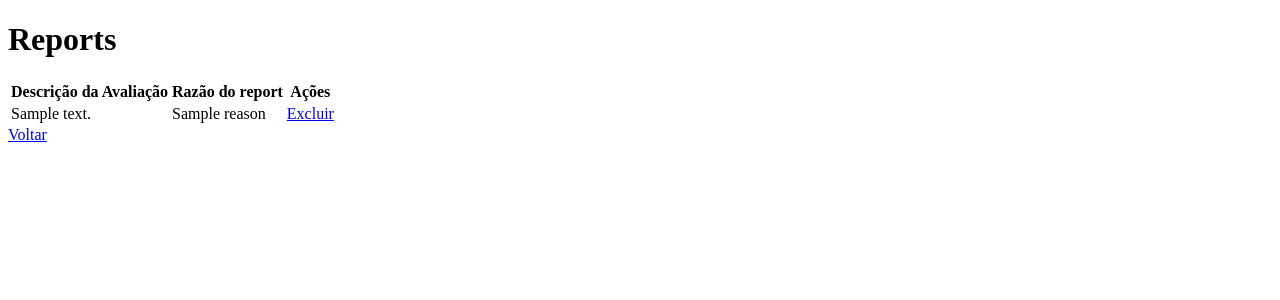
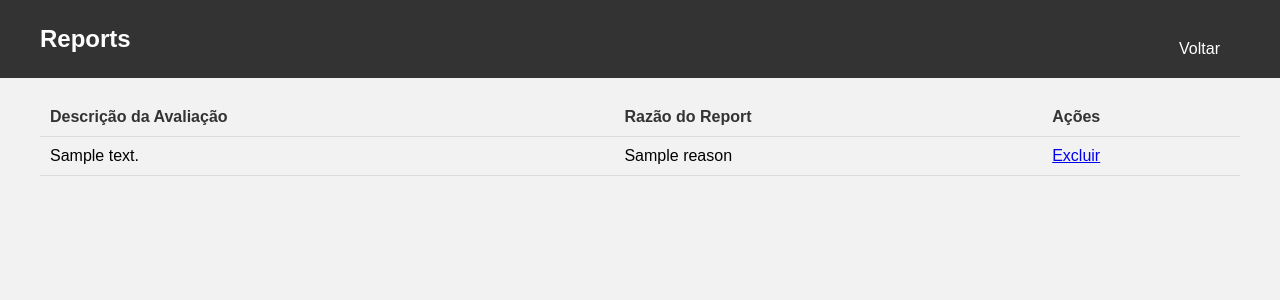
Before and after one commit to tutusl/projeto_individual_bd, a Flask app: template backend/templates/reports.html in a window 1280 px wide. Shown: the top 300 px of the page. Run offline with Flask 3, Linux system fonts and the light colour scheme; the template is opened without the code that fills it: most values are stand-ins (such as "Sample title", 1, 10 or a date in 2020); parts of the project's set-up code (start-up, migrations or seed data) failed here and were passed over.

Commit message:
making more beatiful the reports

```diff
--- a/backend/templates/reports.html
+++ b/backend/templates/reports.html
@@ -1,15 +1,108 @@
 <!DOCTYPE html>
 <html>
+
 <head>
     <title>Reports</title>
+    <style>
+        /* Estilos CSS */
+        body {
+            font-family: Arial, sans-serif;
+            margin: 0;
+            padding: 0;
+            background-color: #f2f2f2;
+        }
+
+        .header-container {
+            background-color: #333;
+            padding: 10px 0;
+            width: 100%;
+        }
+
+        .header {
+            display: flex;
+            justify-content: space-between;
+            align-items: center;
+            margin: 0 auto;
+            padding: 0 20px;
+            max-width: 1200px;
+            /* Definir uma largura máxima para limitar a largura da header */
+            color: #fff;
+        }
+
+        .header-title {
+            font-size: 24px;
+            margin: 0;
+        }
+
+        .logout-button {
+            margin-top: 20px;
+            background-color: #333;
+            color: #fff;
+            border: none;
+            padding: 10px 20px;
+            border-radius: 5px;
+            cursor: pointer;
+            text-decoration: none;
+        }
+
+        .content-container {
+            margin: 0 auto;
+            padding: 20px;
+            max-width: 1200px;
+            /* Definir uma largura máxima para limitar a largura do conteúdo */
+        }
+
+        .report-table {
+            width: 100%;
+            border-collapse: collapse;
+        }
+
+        .report-table th,
+        .report-table td {
+            padding: 10px;
+            text-align: left;
+            border-bottom: 1px solid #ddd;
+        }
+
+        .report-table th {
+            background-color: #f2f2f2;
+            color: #333;
+        }
+
+        .report-table tr:hover {
+            background-color: #f9f9f9;
+        }
+
+        .back-button {
+            margin-top: 20px;
+            background-color: #333;
+            color: #fff;
+            border: none;
+            padding: 10px 20px;
+            border-radius: 5px;
+            cursor: pointer;
+            text-decoration: none;
+        }
+
+        .back-button:hover {
+            background-color: #555;
+        }
+    </style>
 </head>
+
 <body>
-    <h1>Reports</h1>
-    <table>
+    <div class="header-container">
+        <div class="header">
+            <h1 class="header-title">Reports</h1>
+            <a href="/home" class="logout-button">Voltar</a>
+        </div>
+    </div>
+    <div class="content-container">
+        <table class="report-table">
             <thead>
                 <tr>
                     <th>Descrição da Avaliação</th>
-                <th>Razão do report</th>
+                    <th>Razão do Report</th>
                     <th>Ações</th>
                 </tr>
             </thead>
@@ -25,6 +118,7 @@
                 {% endfor %}
             </tbody>
         </table>
-    <a href="/reports">Voltar</a>
+    </div>
 </body>
+
 </html>
```
Also changed, not shown: backend/templates/create.html (+15 -35 lines). Lines whose indentation alone changed are shown as unchanged.
